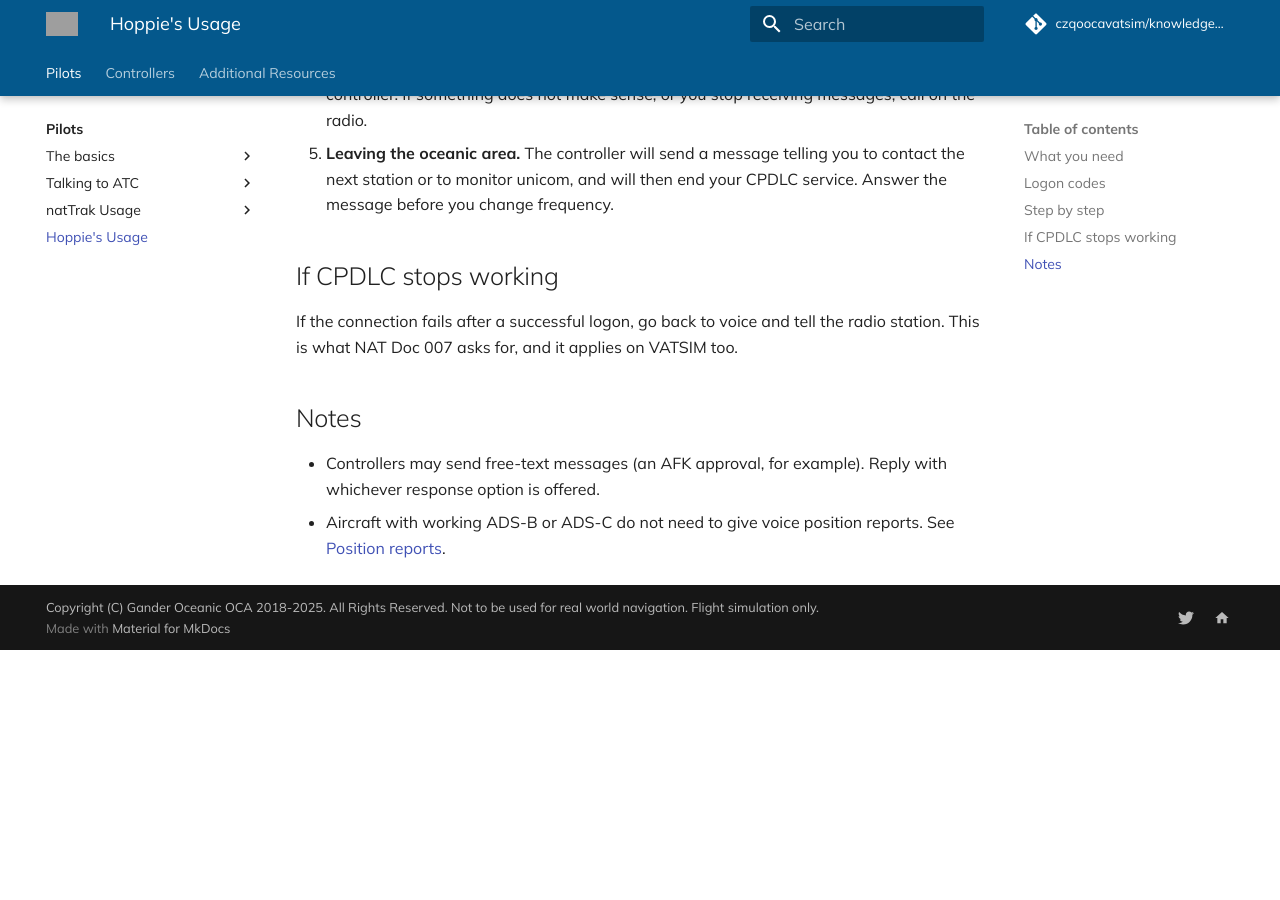
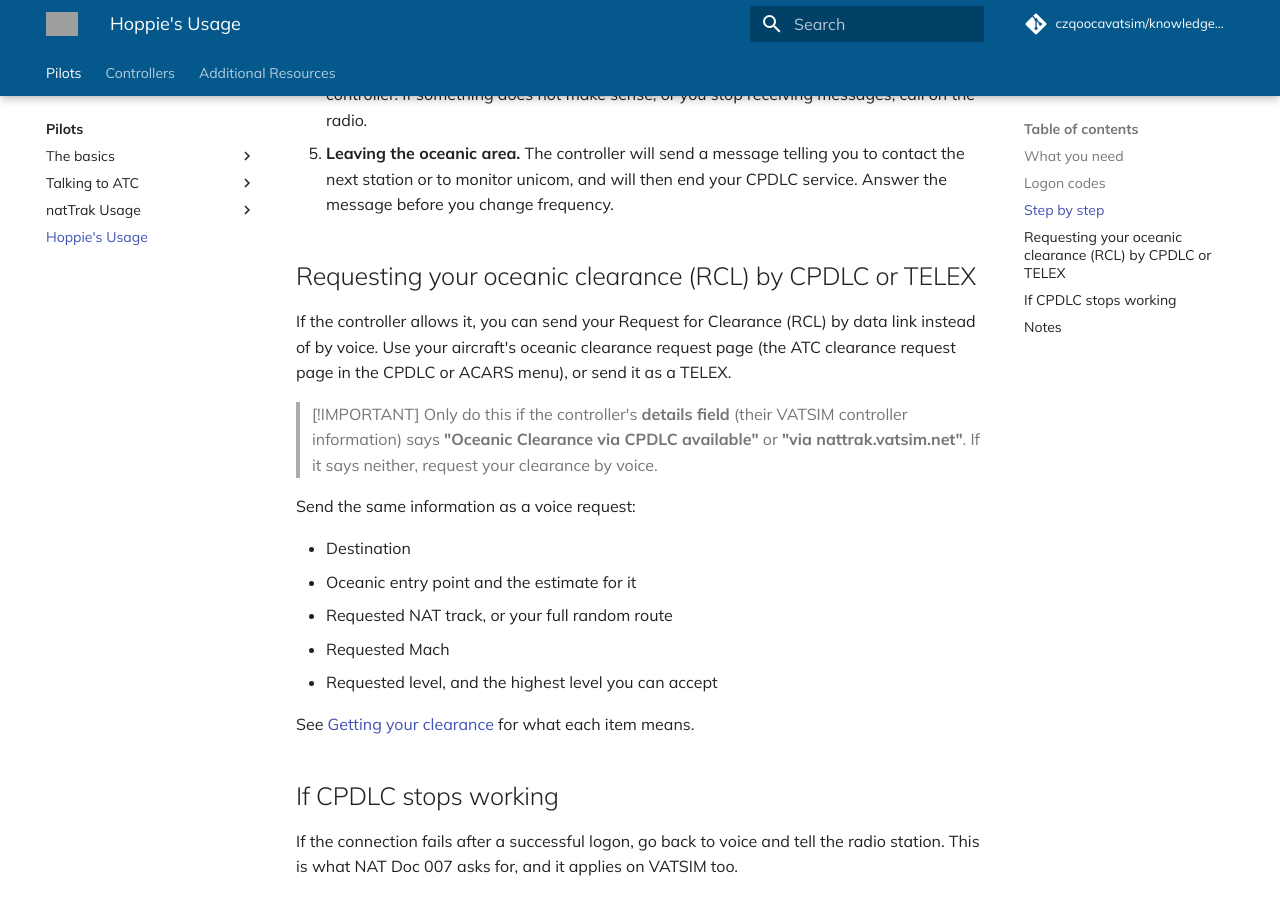
Before and after one commit to czqoocavatsim/knowledgebase, an MkDocs documentation site: the page built from docs/pilots/cpdlc.md, in a window 1280 px wide and 900 px high, scrolled down 1201 px. Built offline with MkDocs 1.6.1 and Material for MkDocs 9.7.7, drawn with Linux system fonts in a browser that asks for light colours; comment, search, counter and statistics services are not loaded; the version menu is left out; before the commit the page ends 1851 px from its top, so only the background shows below that; grey boxes are pictures that could not be loaded.

Commit message:
Pilots: Gander CPDLC logon is CZQX; RCL by CPDLC/TELEX when controller details field allows
Co-Authored-By: Claude Sonnet 5.5 <noreply@anthropic.com>
Claude-Session: https://claude.ai/code/session_01NZAuo6efqTEfoszDjTawNz

```diff
--- a/docs/pilots/cpdlc.md
+++ b/docs/pilots/cpdlc.md
@@ -29,6 +29,23 @@ Log on to the station that matches the controller you are talking to:
 4. **Keep your HF or SELCAL watch.** CPDLC does not remove the need to listen out for the controller. If something does not make sense, or you stop receiving messages, call on the radio.
 5. **Leaving the oceanic area.** The controller will send a message telling you to contact the next station or to monitor unicom, and will then end your CPDLC service. Answer the message before you change frequency.
 
+## Requesting your oceanic clearance (RCL) by CPDLC or TELEX
+
+If the controller allows it, you can send your Request for Clearance (RCL) by data link instead of by voice. Use your aircraft's oceanic clearance request page (the ATC clearance request page in the CPDLC or ACARS menu), or send it as a TELEX.
+
+> [!IMPORTANT]
+> Only do this if the controller's **details field** (their VATSIM controller information) says **"Oceanic Clearance via CPDLC available"** or **"via nattrak.vatsim.net"**. If it says neither, request your clearance by voice.
+
+Send the same information as a voice request:
+
+- Destination
+- Oceanic entry point and the estimate for it
+- Requested NAT track, or your full random route
+- Requested Mach
+- Requested level, and the highest level you can accept
+
+See [Getting your clearance](/pilots/atc/clearances/) for what each item means.
+
 ## If CPDLC stops working
 
 If the connection fails after a successful logon, go back to voice and tell the radio station. This is what NAT Doc 007 asks for, and it applies on VATSIM too.
```
Also changed, not shown: other parts of docs/pilots/cpdlc.md (+1 -1 lines), docs/pilots/atc/clearances.md (+1 -0 lines).
